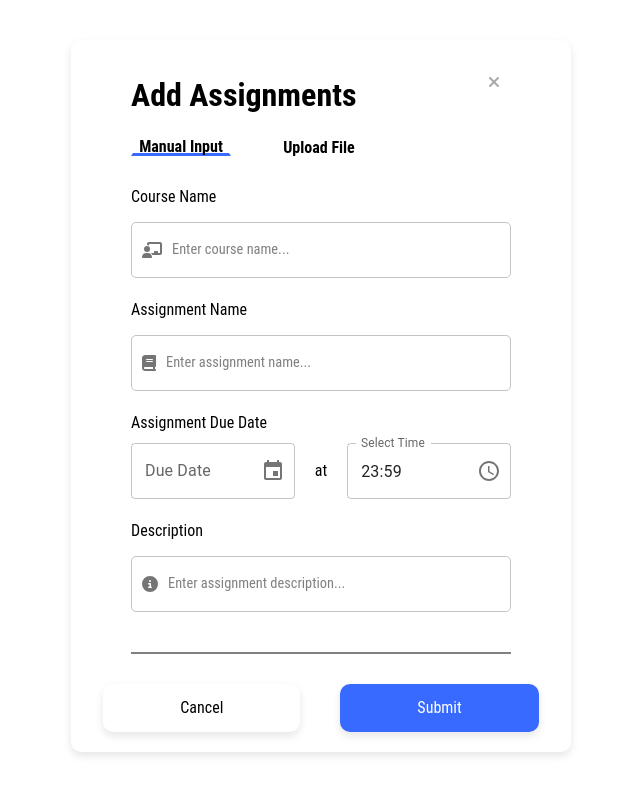
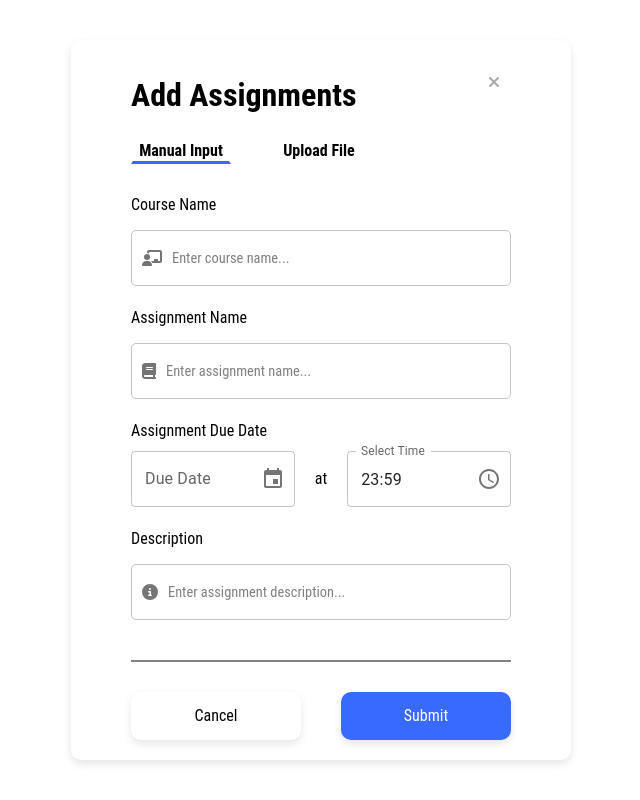
Before and after one commit to qinglinh2003/CSCI201-SP25-TEAM20-FinalProject-Frontend, a React (Vite) app: page /upload-file in a window 1280 px wide. Shown: the whole page, without its empty margins (319-959 px from the left). Built offline with nearby package versions, Linux system fonts and the light colour scheme.

Commit message:
fileUpload:fix submit buttons display issues

```diff
--- a/src/features/upload_file/UploadFile.jsx
+++ b/src/features/upload_file/UploadFile.jsx
@@ -345,9 +345,8 @@ function UploadFile(){
             </div>
             <hr className={styles.divider}/>
             <div className={styles.submitRegion}>
-                <Link to="/">
-                    <div className={styles.cancelButton}>Cancel</div>
-                </Link>
+
+                <div className={styles.cancelButton}>Cancel</div>
                 <div className={styles.submitButton} onClick={handleSubmit}>Submit</div>
             </div>
         </div>
--- a/src/features/upload_file/UploadFile.module.css
+++ b/src/features/upload_file/UploadFile.module.css
@@ -45,7 +45,7 @@ a, a:visited {
 
 .modeButton{
     font-weight: bold;
-    padding: 0.3em 0em;
+    padding: 0.6em 0em;
     margin: 0.6rem  0.5rem 0.6rem  0rem;
     border: 2px solid transparent;
     cursor: pointer;
@@ -242,21 +242,23 @@ a, a:visited {
 .submitRegion{
     display: flex;
     gap:40px;
-    /*justify-content: center;*/
     justify-content: center;
-    width: 100%;
 }
 
 
-.submitButton{
+.submitButton, .cancelButton{
     flex: 1;
     border: 2px solid transparent;
     cursor: pointer;
-    padding: 10px 75px;
+    padding: 10px 0;
+    text-align: center;
     border-radius: 10px;
     box-shadow: 0 4px 8px rgba(0,0,0,0.1);
+    transition: background-color 0.3s ease;
+}
+
+.submitButton{
     background-color: #396aff;
-    transition: background-color 0.3s ease;
     color: white;
 }
 
@@ -264,10 +266,12 @@ a, a:visited {
     background-color: rgb(0, 71, 171);
 }
 
-.cancelButton{
+{
+    flex: 1;
     border: 2px solid transparent;
     cursor: pointer;
-    padding: 10px 75px;
+    text-align: center;
+    padding: 12px 0;
     border-radius: 10px;
     box-shadow: 0 4px 8px rgba(0,0,0,0.1);
     transition: background-color 0.3s ease;
```
